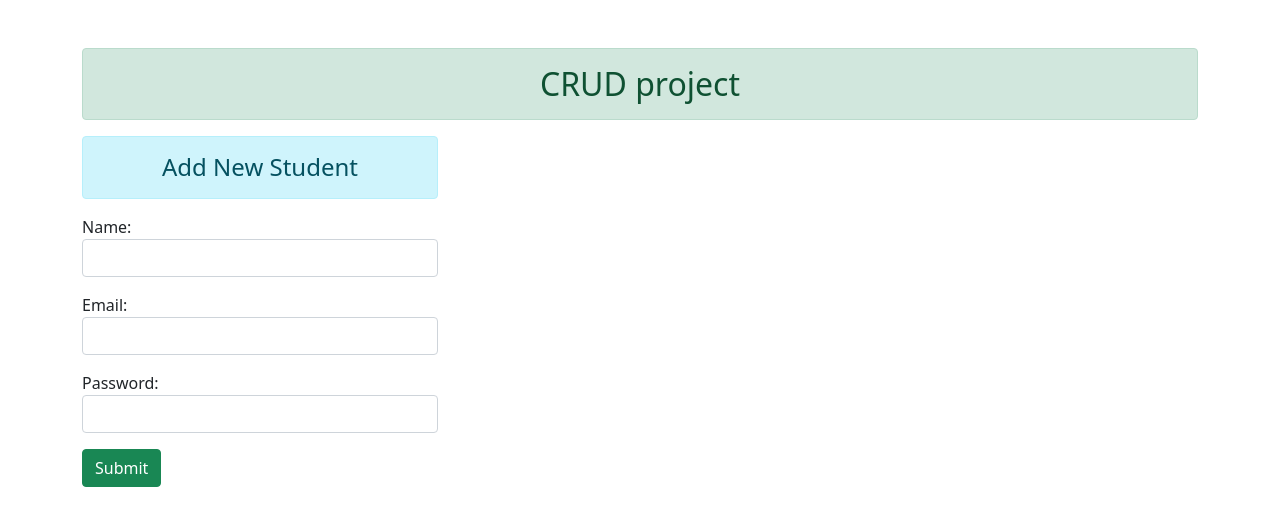
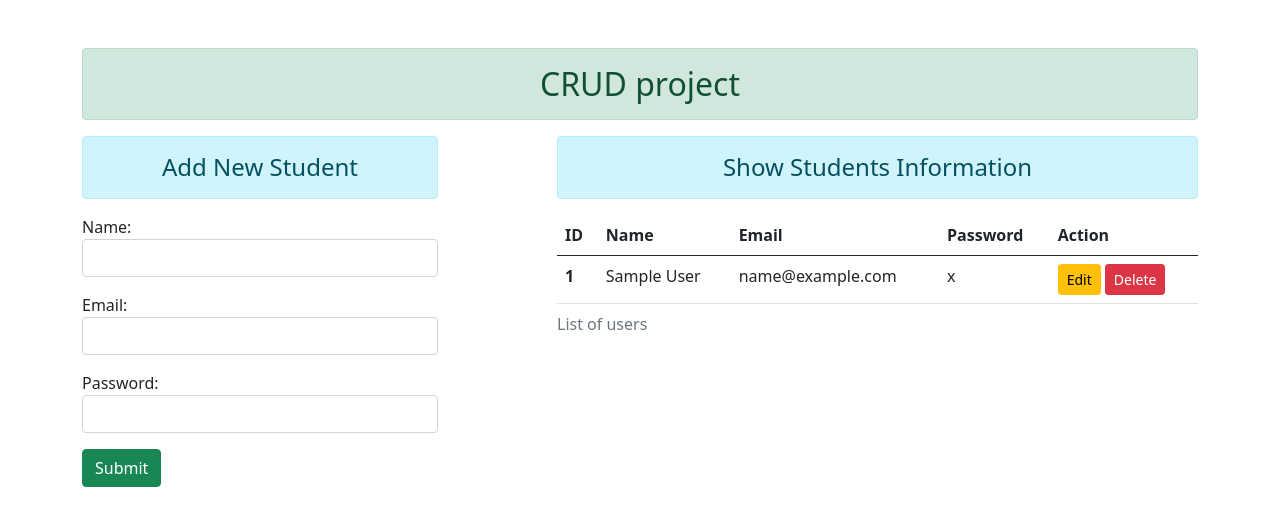
Before and after one commit to shivamgupta002/Crud-in-Django, a Django app: page / in a window 1280 px wide. Shown: the top 526 px of the page. Run offline with Django 5.2, Linux system fonts and the light colour scheme; tables that the repository leaves empty hold one stand-in row (values such as "Sample post").

Commit message:
show data

```diff
--- a/enroll/templates/enroll/addAndShow.html
+++ b/enroll/templates/enroll/addAndShow.html
@@ -1,13 +1,49 @@
 {% extends "enroll/base.html" %} {% block content %}
 <div class="row">
-<div class="col-sm-4">
-
+  <div class="col-sm-4">
     <h4 class="text-center alert alert-info">Add New Student</h4>
     <form action="" method="post">
-        {% csrf_token %}
-        {{form.as_p}}
-        <input type="submit" class="btn btn-success" value="Submit" />
+      {% csrf_token %} {{form.as_p}}
+      <input type="submit" class="btn btn-success" value="Submit" />
     </form>
+  </div>
+  <div class="col-sm-7 offset-1">
+    <h4 class="text-center alert alert-info">Show Students Information</h4>
+    {% if stu %}
+    <table class="table table-hover">
+      <caption>
+        List of users
+      </caption>
+      <thead>
+        <tr>
+          <th scope="col">ID</th>
+          <th scope="col">Name</th>
+          <th scope="col">Email</th>
+          <th scope="col">Password</th>
+          <th scope="col">Action</th>
+        </tr>
+      </thead>
+      <tbody>
+        {% for st in stu %}
+        <tr>
+          <th scope="row">{{st.id}}</th>
+          <td>{{st.name}}</td>
+          <td>{{st.email}}</td>
+          <td>{{st.password}}</td>
+          <td>
+            <a href="#" class="btn btn-warning btn-sm">Edit</a>
+            <a href="#" class="btn btn-danger btn-sm">Delete</a>
+          </td>
+        </tr>
+        {% endfor %}
+      </tbody>
+    </table>
+
+    {% else %}
+
+    <h6 class="text-center">No data Found</h6>
+    {% endif %}
+  </div>
 </div>
-</div>
+
 {% endblock content %}
--- a/enroll/views.py
+++ b/enroll/views.py
@@ -2,6 +2,8 @@ from django.shortcuts import render
 from .forms import StudentRegistration
 from .models import User
 # Create your views here.
+
+# This function add and show your data
 def add_show(request):
     if(request.method=='POST'):
         fm=StudentRegistration(request.POST)
@@ -18,4 +20,6 @@ def add_show(request):
     else:
         fm=StudentRegistration()
 
-    return render(request, 'enroll/addAndShow.html',{'form':fm})
+    stud=User.objects.all()
+
+    return render(request, 'enroll/addAndShow.html',{'form':fm,'stu':stud,})
```
